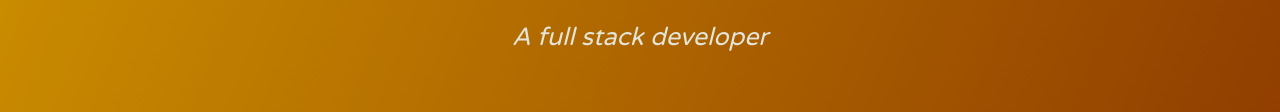
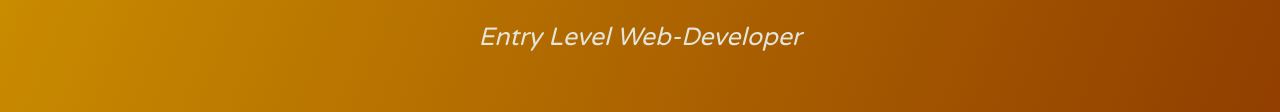
Before and after one commit to Wicked-Wild-Explorer/Personal_Portfolio, a plain HTML site: page index.html in a window 1280 px wide. Shown: the part 465-577 px from the top of the page. Drawn offline with Linux system fonts and the light colour scheme.

Commit message:
Update index.html

```diff
--- a/index.html
+++ b/index.html
@@ -30,7 +30,7 @@
     </header>
     <section id="welcome-section">
     <h1>Hello, I'm Layra. </h1>
-    <p>A full stack developer</p>
+    <p>Entry Level Web-Developer</p>
 </section>
 <section id="projects">
     <h1>These are some of my projects</h1>
```
